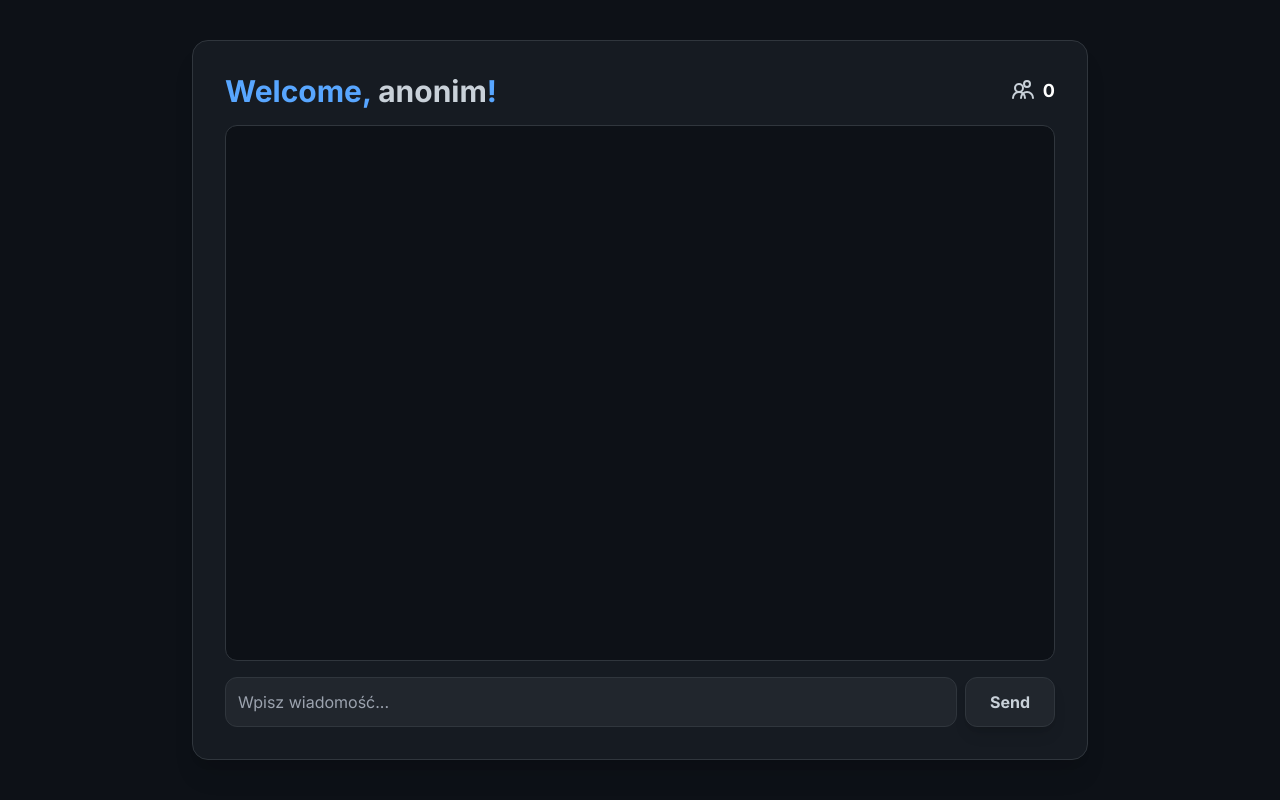
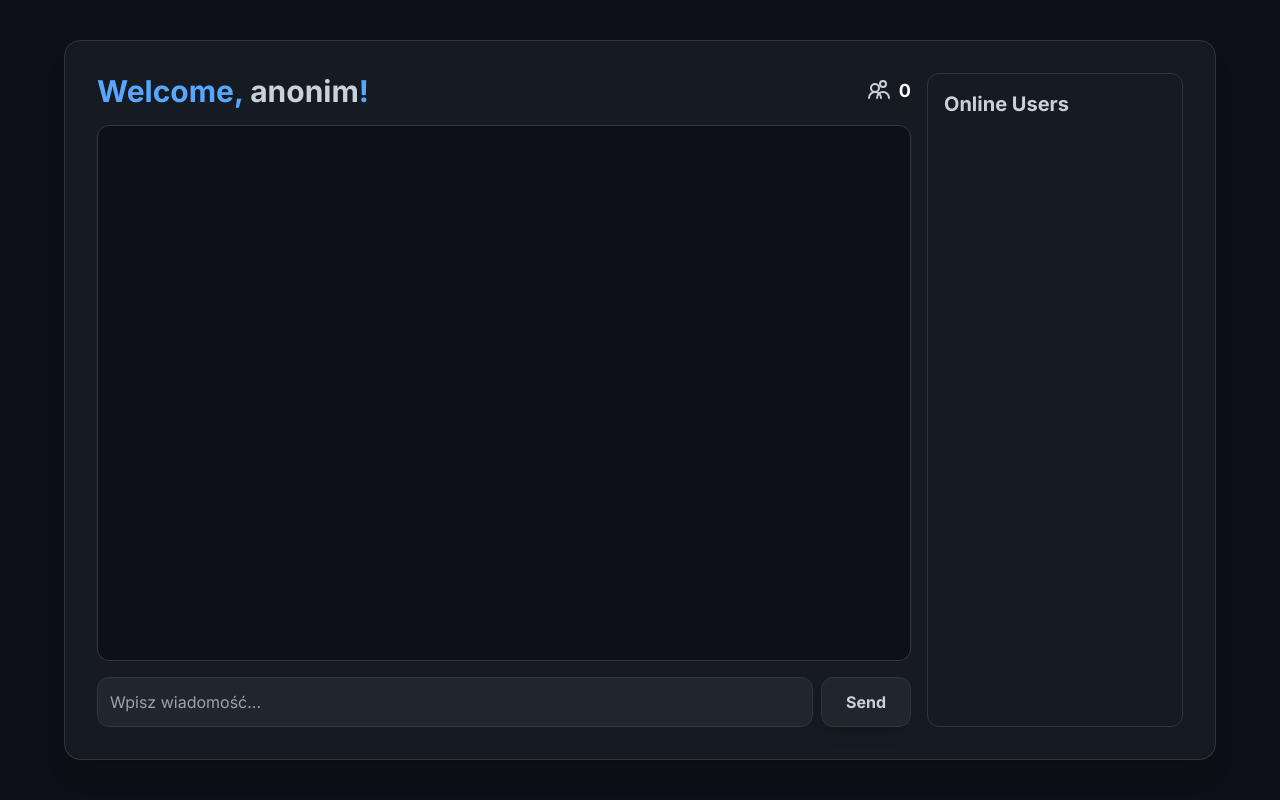
Before and after one commit to McDjXdLol/WebChat, a Flask app: page /chat in a window 1280 px wide. Run offline with Flask 3, Linux system fonts and the light colour scheme; some libraries are stand-ins or nearby versions.

Commit message:
feature: list of online users
added a list of online users on the right side

```diff
--- a/main.py
+++ b/main.py
@@ -2,7 +2,7 @@
 from datetime import datetime
 
 from flask import Flask, render_template, request, url_for, redirect, jsonify
-from flask_socketio import SocketIO, emit, disconnect
+from flask_socketio import SocketIO, emit
 
 from bot import Bot
 
@@ -10,6 +10,7 @@
 app.config['SECRET_KEY'] = os.environ.get('SECRET_KEY', 'fallback')
 socketio = SocketIO(app)
 
+online_users = set()
 connected_users = {}  # {nickname: sid}
 sid_to_nickname = {}  # {sid: nickname}
 messages = []  # [{"datetime": "{datetime}","message": "{msg}","username": "{nick}}"}]
@@ -52,7 +53,7 @@
 
 @socketio.on('user_count')
 def handle_user_count():
-    emit('update_users_online', {'count': len(connected_users)}, broadcast=True)
+    emit('update_users_online', {'users': list(online_users)}, broadcast=True)
 
 
 @socketio.on('connect')
@@ -61,28 +62,31 @@
 
 
 @socketio.on('register_user')
-def handle_register_user(data):
-    username = data.get("username")
-    if username in connected_users:
+def handle_register(data):
+    username = data.get('username')
+    sid = request.sid
+    if username in online_users:
         emit('nickname_taken')
-        disconnect()
         return
+    online_users.add(username)
+    sid_to_nickname[sid] = username
 
-    connected_users[username] = request.sid
-    sid_to_nickname[request.sid] = username
-    print(f"Registered: {username} ({request.sid})")
     emit('registration_successful')
+
+    # Wyślij aktualizację listy online do wszystkich klientów
+    emit('update_users_online', {'users': list(online_users)}, broadcast=True)
 
 
 @socketio.on('disconnect')
 def handle_disconnect():
     sid = request.sid
-    nickname = sid_to_nickname.pop(sid, None)
-    if nickname:
-        connected_users.pop(nickname, None)
-        print(f"{nickname} disconnected - ({sid})")
-    else:
-        print(f"Unknown client disconected - ({sid})")
+    username = sid_to_nickname.get(sid)
+    if username:
+        online_users.discard(username)
+        del sid_to_nickname[sid]
+
+        # Aktualizuj listę u wszystkich klientów
+        emit('update_users_online', {'users': list(online_users)}, broadcast=True)
 
 
 @socketio.on('send_message')
--- a/templates/chat.html
+++ b/templates/chat.html
@@ -18,21 +18,27 @@
             color: #c9d1d9;
         }
 
-        #chat {
-            height: 60vh;
+        /* Dodatkowe style dla przewijania */
+        #chat,
+        #users-list-container {
+            height: 100%;
             overflow-y: auto;
             scroll-behavior: smooth;
         }
 
-        #chat::-webkit-scrollbar {
+        /* Styl dla paska przewijania w WebKit (Chrome, Safari) */
+        #chat::-webkit-scrollbar,
+        #users-list-container::-webkit-scrollbar {
             width: 8px;
         }
 
-        #chat::-webkit-scrollbar-track {
+        #chat::-webkit-scrollbar-track,
+        #users-list-container::-webkit-scrollbar-track {
             background: #161b22;
         }
 
-        #chat::-webkit-scrollbar-thumb {
+        #chat::-webkit-scrollbar-thumb,
+        #users-list-container::-webkit-scrollbar-thumb {
             background-color: #30363d;
             border-radius: 4px;
             border: 2px solid #161b22;
@@ -41,9 +47,12 @@
 </head>
 
 <body class="flex items-center justify-center min-h-screen p-4">
-    <div
-        class="bg-[#161b22] rounded-2xl shadow-xl p-6 md:p-8 w-full max-w-4xl mx-auto border border-[#30363d] flex flex-col h-[90vh]">
+    <!-- Zmieniona struktura, aby dodać panel użytkowników obok czatu -->
+    <div class="bg-[#161b22] rounded-2xl shadow-xl p-6 md:p-8 w-full max-w-6xl mx-auto border border-[#30363d] flex h-[90vh]">
 
+        <!-- Kontener na lewo (czat) -->
+        <div class="flex flex-col flex-grow mr-4">
+            <!-- Nagłówek czatu z dynamicznymi danymi z backendu -->
             <div class="flex justify-between items-center mb-4">
                 <h2 class="text-2xl md:text-3xl font-extrabold text-[#58a6ff]">Welcome, <span id="user"></span>!</h2>
                 <div class="flex items-center space-x-2 text-white">
@@ -58,8 +67,11 @@
                     <span id="online-users-count" class="font-bold text-lg">0</span>
                 </div>
             </div>
+
+            <!-- Okno czatu -->
             <div id="chat" class="flex-grow p-4 mb-4 rounded-xl border border-[#30363d] space-y-4 bg-[#0d1117]"></div>
 
+            <!-- Pole do wpisywania i przycisk wysyłania -->
             <div class="flex items-center space-x-2">
                 <input id="input" placeholder="Wpisz wiadomość..." autocomplete="off"
                     class="flex-grow bg-[#21262d] text-[#c9d1d9] border border-[#30363d] rounded-xl p-3 focus:outline-none focus:border-[#58a6ff]">
@@ -70,6 +82,17 @@
             </div>
         </div>
 
+        <!-- Panel po prawej stronie z listą użytkowników -->
+        <div class="w-64 flex-shrink-0 flex flex-col bg-[#161b22] rounded-xl border border-[#30363d] p-4">
+            <h3 class="text-xl font-bold text-[#c9d1d9] mb-4">Online Users</h3>
+            <div id="users-list-container" class="flex-grow overflow-y-auto">
+                <ul id="online-users-list" class="space-y-2">
+                    <!-- Lista będzie dynamicznie generowana przez JS -->
+                </ul>
+            </div>
+        </div>
+    </div>
+
     <script>
         const socket = io();
 
@@ -77,21 +100,48 @@
             socket.emit('register_user', {
                 username: "{{ username }}"
             });
+            // Zachowałem Twoje oryginalne wywołanie
             socket.emit('user_count');
         });
+
+        // Obsługa aktualizacji listy użytkowników i licznika
         socket.on('update_users_online', (data) => {
             const onlineUsersSpan = document.getElementById('online-users-count');
-            onlineUsersSpan.innerText = data.count;
+            const onlineUsersList = document.getElementById('online-users-list');
+
+            if (data && data.users) {
+                onlineUsersSpan.innerText = data.users.length;
+                onlineUsersList.innerHTML = '';
+                data.users.forEach(user => {
+                    const listItem = document.createElement('li');
+                    listItem.classList.add('flex', 'items-center', 'space-x-2', 'p-2', 'rounded-md', 'bg-[#21262d]');
+
+                    const avatar = document.createElement('div');
+                    avatar.classList.add('w-6', 'h-6', 'rounded-full', 'flex', 'items-center', 'justify-center', 'font-bold', 'text-white', 'text-xs', 'flex-shrink-0');
+                    const userColor = '#' + Math.floor(Math.random()*16777215).toString(16).padStart(6, '0');
+                    avatar.style.backgroundColor = userColor;
+                    avatar.innerText = user.charAt(0).toUpperCase();
+
+                    const usernameSpan = document.createElement('span');
+                    usernameSpan.classList.add('font-medium', 'text-sm');
+                    usernameSpan.innerText = user;
+
+                    listItem.appendChild(avatar);
+                    listItem.appendChild(usernameSpan);
+                    onlineUsersList.appendChild(listItem);
+                });
+            }
         });
 
         socket.on('nickname_taken', () => {
-            alert("This nickname is already in use. Choose a different one.");
-            window.location.href = "/login";
+            // Zmienione na niestandardowy modal, żeby nie było problemów z alert()
+            showModal("Ten nick jest już zajęty. Wybierz inny.");
         });
 
         socket.on('registration_successful', () => {
             console.log("Zalogowano pomyślnie.");
         });
+
         const chat = document.getElementById('chat');
         const input = document.getElementById('input');
         const sendBtn = document.getElementById('send');
@@ -160,6 +210,24 @@
         input.addEventListener('keypress', (e) => {
             if (e.key === 'Enter') sendBtn.click();
         });
+
+        function showModal(message) {
+            const modal = document.createElement('div');
+            modal.classList.add('fixed', 'inset-0', 'flex', 'items-center', 'justify-center', 'z-50', 'bg-black', 'bg-opacity-50');
+            modal.innerHTML = `
+                <div class="bg-[#161b22] p-6 rounded-lg shadow-xl border border-[#30363d] max-w-sm">
+                    <p class="text-white mb-4">${message}</p>
+                    <button id="modal-ok-btn" class="bg-[#58a6ff] hover:bg-[#4695ff] text-white font-bold py-2 px-4 rounded transition-colors duration-300">
+                        OK
+                    </button>
+                </div>
+            `;
+            document.body.appendChild(modal);
+            document.getElementById('modal-ok-btn').addEventListener('click', () => {
+                modal.remove();
+                window.location.href = "/login";
+            });
+        }
     </script>
 </body>
 
--- a/templates/login.html
+++ b/templates/login.html
@@ -51,7 +51,7 @@
         <form id="loginForm" class="space-y-4">
             <div>
                 <label for="username" class="block text-left mb-2 text-gray-400">Nickname:</label>
-                <input type="text" id="username" required
+                <input maxlength="20" type="text" id="username" required
                     class="w-full bg-[#21262d] text-[#c9d1d9] border border-[#30363d] rounded-xl p-3 focus:outline-none focus:border-[#58a6ff]">
             </div>
 
```
Lines whose indentation alone changed are shown as unchanged.
